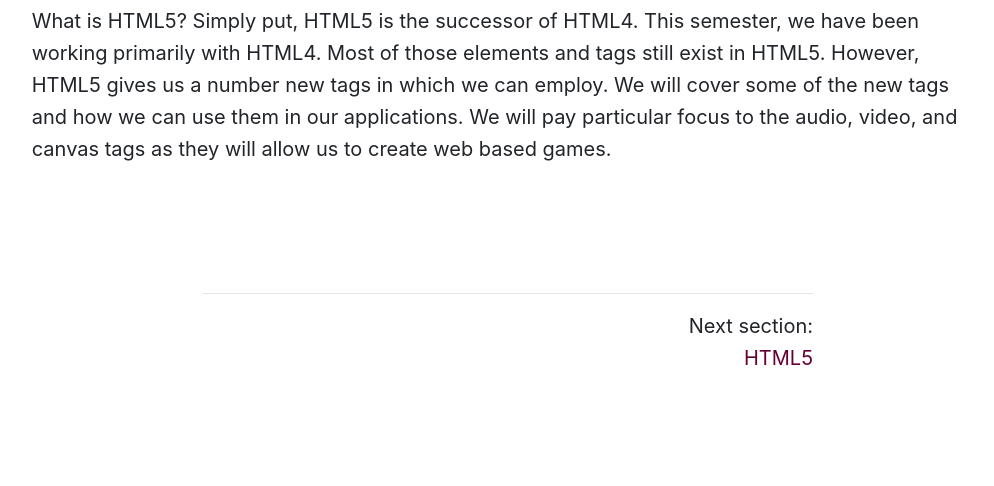
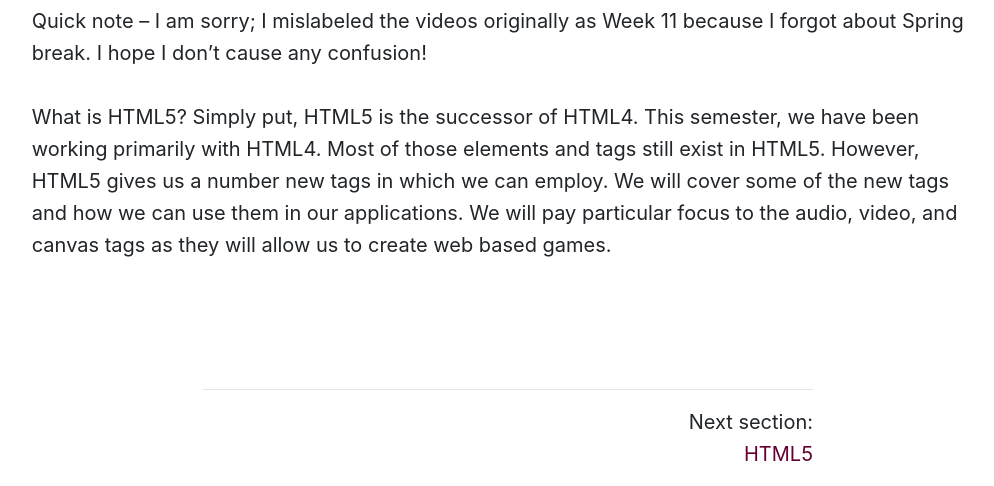
Before and after one commit to Montana-Media-Arts/441-web-tech-Spring2019-course, a Jekyll site: the page built from modules/week-12/_posts/2000-01-01-overview.md, in a window 1280 px wide and 900 px high, scrolled down 614 px, cut to the strip 414-900 px from the top of the window. Shown: the whole strip, without its empty margins (132-1126 px from the left). Built offline with Jekyll 4.4.1, drawn with Linux system fonts in a browser that asks for light colours; nearby versions of some CDN libraries; before the commit the page ends 1418 px from its top, so only the background shows below that.

Commit message:
updated with a note

```diff
--- a/modules/week-12/_posts/2000-01-01-overview.md
+++ b/modules/week-12/_posts/2000-01-01-overview.md
@@ -13,4 +13,6 @@ Active: {{ site.data.dates[page.module][0] }}
 
 <iframe width="560" height="315" src="https://www.youtube.com/embed/7MeuHO_Zz44" frameborder="0" allow="accelerometer; autoplay; encrypted-media; gyroscope; picture-in-picture" allowfullscreen></iframe>
 
+Quick note -- I am sorry; I mislabeled the videos originally as Week 11 because I forgot about Spring break.  I hope I don't cause any confusion!
+
 What is HTML5?  Simply put, HTML5 is the successor of HTML4.  This semester, we have been working primarily with HTML4.  Most of those elements and tags still exist in HTML5.  However, HTML5 gives us a number new tags in which we can employ.  We will cover some of the new tags and how we can use them in our applications.  We will pay particular focus to the audio, video, and canvas tags as they will allow us to create web based games.
```
